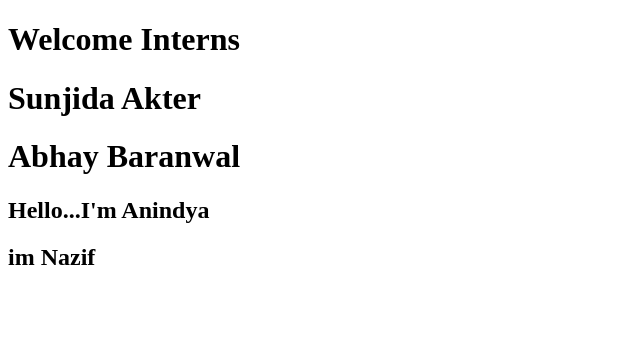
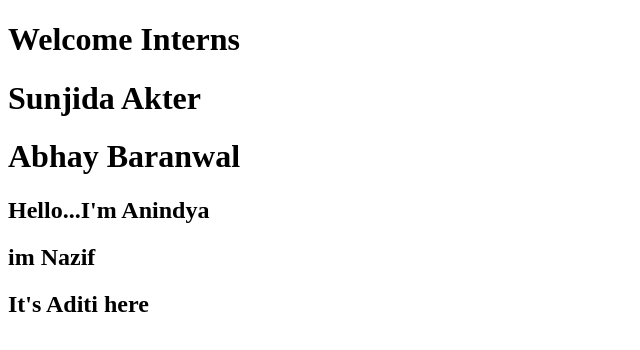
Before and after one commit to Mohammad-Palla/Intern_task, a React (Create React App) app: page / in a window 1280 px wide. Shown: the top 350 px of the page, without its empty margins (0-640 px from the left). Built offline with nearby package versions, Linux system fonts and the light colour scheme.

Commit message:
File updated
Name is added successfully in app.js

```diff
--- a/src/App.js
+++ b/src/App.js
@@ -8,6 +8,8 @@ function App() {
        <h1>Abhay Baranwal</h1>
        	<h2>Hello...I'm Anindya</h2>
             <h2>im Nazif</h2>
+         <h2>It's Aditi here</h2>
+
     </>
 
 
```
